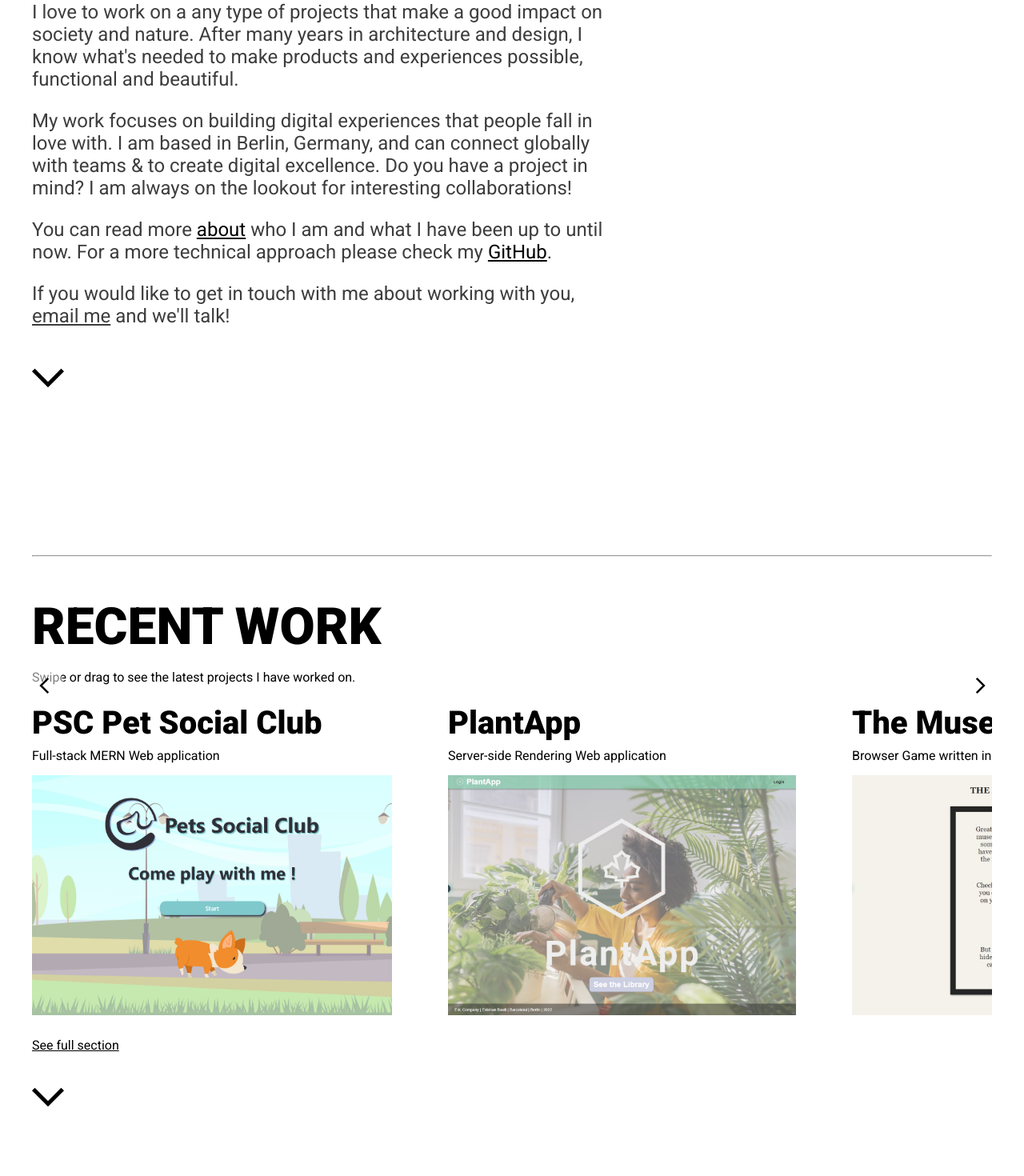
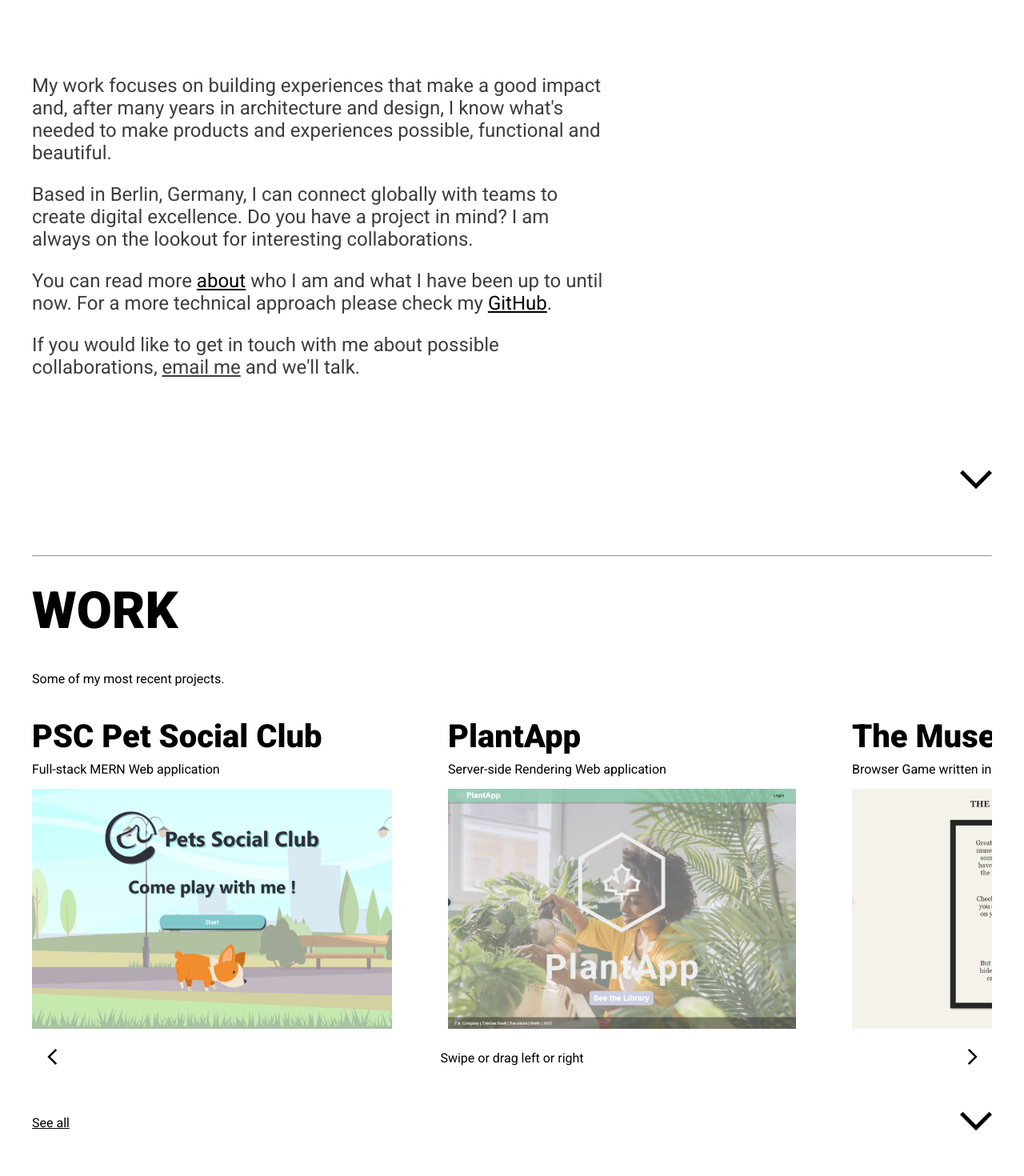
Before and after one commit to estebanba/portfolio_front, a React app: page / in a window 1280 px wide. Shown: the part 960-2430 px from the top of the page at 80% size. Built offline with nearby package versions, Linux system fonts and the light colour scheme.

Commit message:
review home page

```diff
--- a/src/App.css
+++ b/src/App.css
@@ -82,9 +82,16 @@
   flex-direction: row;
 }
 
+.bottomOptions {
+  display: flex;
+  justify-content: space-between;
+  align-items: center;
+}
+
 .arrowSection {
-  margin-left: -20px;
+  margin-right: -20px;
   width: 80px;
+
 }
 
 .arrowSection:hover {
@@ -128,37 +135,37 @@
   color: black;
 }
 
+.swipeBar {
+  margin: auto;
+  display: flex;
+  justify-content: space-between;
+  align-items: center;
+  text-align: center;
+}
 
-.swipeBtn {
-  display: flex;
-  align-items: center;
+.swipeButton {
   width: 50px;
   height: 50px;
-  background-color: rgba(255, 255, 255, 0.5);
-  border-radius: 50%;
+  background-color: transparent;
   border: none;
 }
 
-.swipeBtn img {
+.swipeButton img {
   width: 40px;
 }
 
-.rightFloat {
-  position: absolute;
-  right: 10px;
-  top: 55%;
-}
-
-.leftFloat {
-  position: absolute;
-  left: 10px;
-  top: 55%;
+.homeSection {
+  display: flex;
+  flex-direction: column;
+  justify-content: space-between;
 }
 
 .section {
-  margin-top: 50px;
   margin-bottom: 50px;
   height: calc(100vh - 50px);
+  display: flex;
+  flex-direction: column;
+  justify-content: space-between;
 }
 
 .sectionContent {
@@ -182,15 +189,14 @@
 
 #hero {
   height: calc(100vh - 50px);
-  display: flex;
-  flex-direction: column;
-  justify-content: center;
+
 }
 
 p.brand {
   font-size: 3.5rem;
   margin: 1rem 0;
 }
+
 
 
 
@@ -281,7 +287,8 @@
 /* CONTACT SECTION */
 
 #contact {
-  height: calc(100vh - 200px);
+  height: calc(100vh - 100px);
+  margin: auto;
 }
 
 address {
@@ -364,6 +371,10 @@
     font-size: 3rem;
   }
 
+  p {
+    font-size: 1.5rem;
+  }
+
   p.brand {
     font-size: 2rem;
   }
--- a/src/App.js
+++ b/src/App.js
@@ -7,6 +7,7 @@
 import { WorkContextProvider } from "./context/WorkContext";
 import HireMePage from "./pages/HireMePage";
 import React from "react";
+import ContactSection from "./components/ContactSection";
 
 function App() {
   return (
@@ -18,6 +19,7 @@
             <Route path="/about" element={<AboutPage />} />
             <Route path="/work" element={<WorkPage />} />
             <Route path="/hireme" element={<HireMePage />} />
+            <Route path="/contact" element={<ContactSection />} />
           </Routes>
         </Layout>
       </WorkContextProvider>
--- a/src/components/AboutSection.jsx
+++ b/src/components/AboutSection.jsx
@@ -9,16 +9,14 @@
       <div className="sectionContent">
         <div className="contentBox">
           <p>
-            I love to work on a any type of projects that make a good impact on
-            society and nature. After many years in architecture and design, I
-            know what's needed to make products and experiences possible,
-            functional and beautiful.
+            My work focuses on building experiences that make a good impact and,
+            after many years in architecture and design, I know what's needed to
+            make products and experiences possible, functional and beautiful.
           </p>
           <p>
-            My work focuses on building digital experiences that people fall in
-            love with. I am based in Berlin, Germany, and can connect globally
-            with teams & to create digital excellence. Do you have a project in
-            mind? I am always on the lookout for interesting collaborations!
+            Based in Berlin, Germany, I can connect globally with teams to
+            create digital excellence. Do you have a project in mind? I am
+            always on the lookout for interesting collaborations.
           </p>
           <p>
             You can read more <Link to="/about">about</Link> who I am and what I
@@ -34,18 +32,21 @@
             .
           </p>
           <p>
-            If you would like to get in touch with me about working with you,
+            If you would like to get in touch with me about possible
+            collaborations,{" "}
             <a style={{ color: "inherit" }} href="mailto:me@estebanbasili.com">
-              {" "}
               email me
             </a>{" "}
-            and we'll talk!
+            and we'll talk.
           </p>
         </div>
         <div className="contentBox"></div>
       </div>
-      <div className="centered">
-        <ArrowDown goTo={"#work"} />
+      <div className="bottomOptions">
+        <div></div>
+        <div>
+          <ArrowDown goTo={"#work"} />
+        </div>
       </div>
     </div>
   );
--- a/src/components/ArrowDown.jsx
+++ b/src/components/ArrowDown.jsx
@@ -1,14 +1,9 @@
 import React from "react";
 import { HashLink } from "react-router-hash-link";
 import arrowDown from "../assets/icons/expand_more_FILL0_wght400_GRAD0_opsz48.svg";
+import { scrollWithOffset } from "../utils/scrollWithOffset";
 
 const ArrowDown = ({ goTo }) => {
-  const scrollWithOffset = (el) => {
-    const yCoordinate = el.getBoundingClientRect().top + window.pageYOffset;
-    const yOffset = -100;
-    window.scrollTo({ top: yCoordinate + yOffset, behavior: "smooth" });
-  };
-
   return (
     <HashLink smooth to={goTo} scroll={scrollWithOffset}>
       <img className="arrowSection" src={arrowDown} alt="scroll down" />
--- a/src/components/ArrowUp.jsx
+++ b/src/components/ArrowUp.jsx
@@ -10,9 +10,14 @@
   };
 
   return (
-    <HashLink smooth to={goTo} scroll={scrollWithOffset}>
-      <img className="arrowSection" src={arrowUp} alt="scroll down" />
-    </HashLink>
+    <div className="bottomOptions">
+      <div></div>
+      <div>
+        <HashLink smooth to={goTo} scroll={scrollWithOffset}>
+          <img className="arrowSection" src={arrowUp} alt="scroll down" />
+        </HashLink>
+      </div>
+    </div>
   );
 };
 
--- a/src/components/ContactSection.jsx
+++ b/src/components/ContactSection.jsx
@@ -8,14 +8,14 @@
       <h2>CONTACT</h2>
       <div className="sectionContent">
         <address className="contentBox">
-          <p>Thanks for your visit and interest in my personal site</p>
-          <h4>I'm always interested about:</h4>
+          <p>Do you have a project in mind?</p>
+          <h4>I'm always interested in:</h4>
           <p>
             Fullstack Development, Frontend Development, Backend Development,
             BIM Management, Sustainable Architecture, Modular Architecture, New
             Businesses, Startups, Photowalks
           </p>
-          <p>Have a project in mind?</p>
+
           <p>
             If you would like to discuss potential collaborations you can reach
             me at <a href="mailto:me@estebanbasili.com">me@estebanbasili.com</a>
@@ -46,6 +46,7 @@
               GitHub
             </a>
           </p>
+
           <p>
             <Link
               to="../../public/CV_2022_EstebanBasili_EN.pdf"
@@ -56,11 +57,9 @@
             </Link>
           </p>
         </address>
-        <div></div>
       </div>
-      <div className="centered">
-        <ArrowUp goTo={"#top"} />
-      </div>
+
+      <ArrowUp goTo={"#top"} />
     </div>
   );
 };
--- a/src/components/Footer.jsx
+++ b/src/components/Footer.jsx
@@ -10,7 +10,7 @@
             <li>© 2022-present. Esteban Basili.</li>
           </ul>
         </div>
-        <div className="footerRight">
+        <div className="footerNav">
           <ul>
             <li className="nav">
               <a
--- a/src/components/Header.jsx
+++ b/src/components/Header.jsx
@@ -24,6 +24,11 @@
                   hash: "#",
                   pathname: "/",
                 }}
+                onClick={() => {
+                  if (menuOpen === true) {
+                    setMenuOpen(false);
+                  }
+                }}
               >
                 Esteban Basili
               </HashLink>
--- a/src/components/MenuNav.jsx
+++ b/src/components/MenuNav.jsx
@@ -1,13 +1,8 @@
 import React from "react";
 import { HashLink } from "react-router-hash-link";
+import { scrollWithOffset } from "../utils/scrollWithOffset";
 
 const MenuNav = ({ setMenuOpen, menuOpen }) => {
-  const scrollWithOffset = (el) => {
-    const yCoordinate = el.getBoundingClientRect().top + window.pageYOffset;
-    const yOffset = -100;
-    window.scrollTo({ top: yCoordinate + yOffset, behavior: "smooth" });
-  };
-
   return (
     <nav className="menu">
       <ul className="menuList">
@@ -54,11 +49,15 @@
           <HashLink
             smooth
             to={{
-              hash: "#contact",
-              pathname: "/",
+              hash: "#",
+              pathname: "/contact",
             }}
             scroll={scrollWithOffset}
-            onClick={() => setMenuOpen(false)}
+            onClick={() => {
+              if (menuOpen === true) {
+                setMenuOpen(false);
+              }
+            }}
           >
             Contact
           </HashLink>
--- a/src/components/WorkSection.jsx
+++ b/src/components/WorkSection.jsx
@@ -1,10 +1,11 @@
 import React, { useContext } from "react";
-import { Link } from "react-router-dom";
 import { WorkContext } from "../context/WorkContext";
 import WorkThumbnail from "./WorkThumbnail";
 import arrowRight from "../assets/icons/chevron_right_FILL0_wght400_GRAD0_opsz48.svg";
 import arrowLeft from "../assets/icons/chevron_left_FILL0_wght400_GRAD0_opsz48.svg";
 import ArrowDown from "./ArrowDown";
+import { HashLink } from "react-router-hash-link";
+import { scrollWithOffset } from "../utils/scrollWithOffset";
 
 const WorkSection = () => {
   const { work } = useContext(WorkContext);
@@ -12,7 +13,7 @@
   function slide(direction) {
     let container = document.getElementById("workScroll");
     let scrollCompleted = 0;
-    let slideVar = setInterval(function () {
+    let slideVar = setInterval(function() {
       if (direction === "left") {
         container.scrollLeft -= 10;
       } else {
@@ -27,8 +28,8 @@
 
   return (
     <div id="work" className="section">
-      <h2>RECENT WORK</h2>
-      <p>Swipe or drag to see the latest projects I have worked on.</p>
+      <h2>WORK</h2>
+      <p>Some of my most recent projects.</p>
       <div className="scrollContainer">
         <div id="workScroll">
           {work &&
@@ -38,16 +39,19 @@
               .map((project) => (
                 <WorkThumbnail project={project} key={project.code} />
               ))}
+        </div>
+        <div className="swipeBar">
           <button
-            className="swipeBtn leftFloat"
+            className="swipeButton"
             type="button"
             onMouseOver={() => slide("left")}
             onClick={() => slide("left")}
           >
             <img src={arrowLeft} alt="<" />
           </button>
+          <span>Swipe or drag left or right</span>
           <button
-            className="swipeBtn rightFloat"
+            className="swipeButton"
             type="button"
             onMouseOver={() => slide("right")}
             onClick={() => slide("right")}
@@ -55,13 +59,25 @@
             <img src={arrowRight} alt=">" />
           </button>
         </div>
-        <p>
-          <Link to="/work">See full section</Link>
-        </p>
       </div>
-
-      <div className="centered">
-        <ArrowDown goTo={"#contact"} />
+      <div className="bottomOptions">
+        <div>
+          <p>
+            <HashLink
+              smooth
+              to={{
+                hash: "#",
+                pathname: "/work",
+              }}
+              scroll={scrollWithOffset}
+            >
+              See all
+            </HashLink>
+          </p>
+        </div>
+        <div>
+          <ArrowDown goTo={"#contact"} />
+        </div>
       </div>
     </div>
   );
--- /dev/null
+++ b/src/utils/scrollWithOffset.js
@@ -0,0 +1,5 @@
+export const scrollWithOffset = (el) => {
+  const yCoordinate = el.getBoundingClientRect().top + window.pageYOffset;
+  const yOffset = -50;
+  window.scrollTo({ top: yCoordinate + yOffset, behavior: "smooth" });
+};
```
Also changed, not shown: src/components/HeroSection.jsx (+7 -3 lines).
